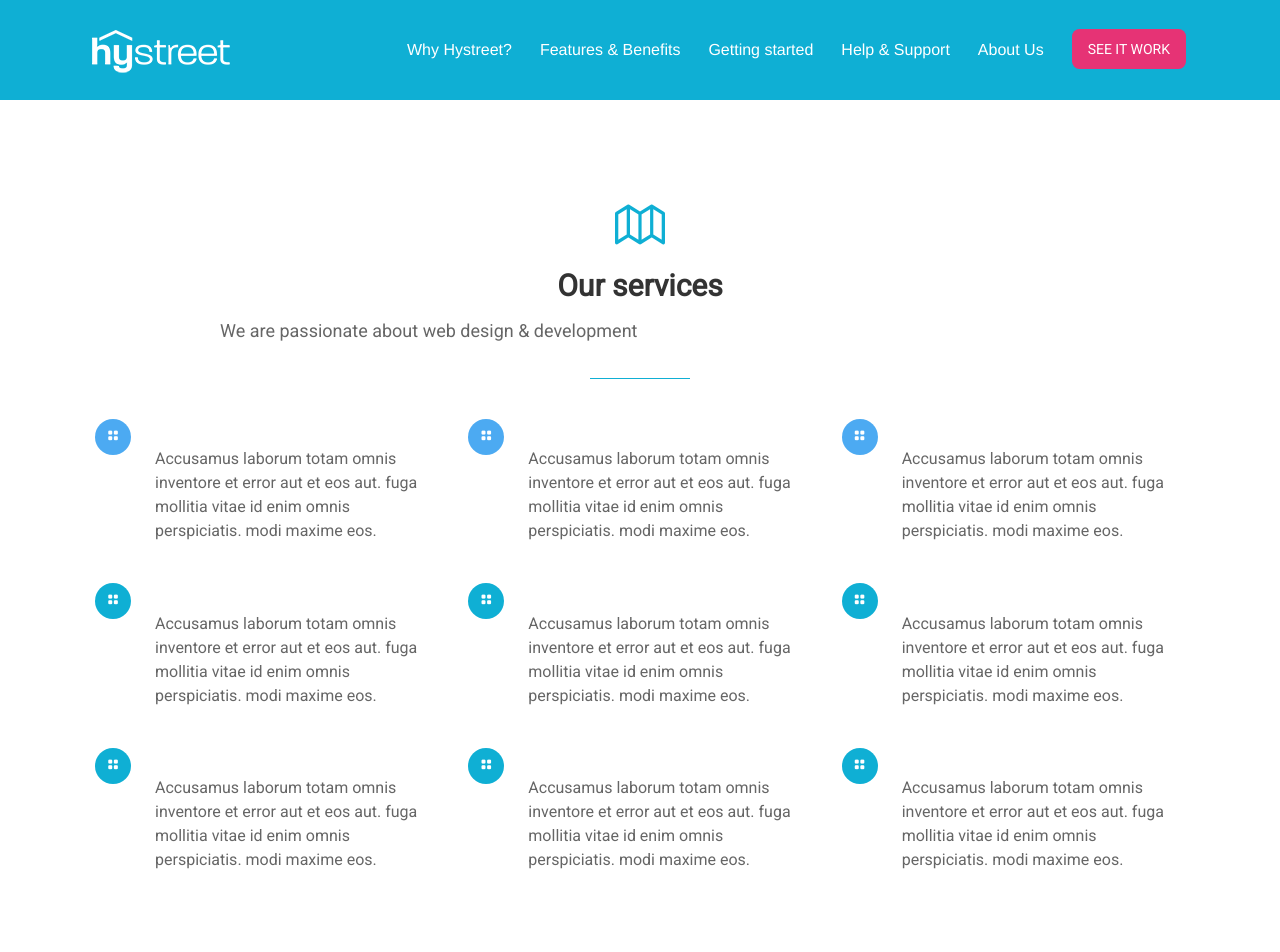
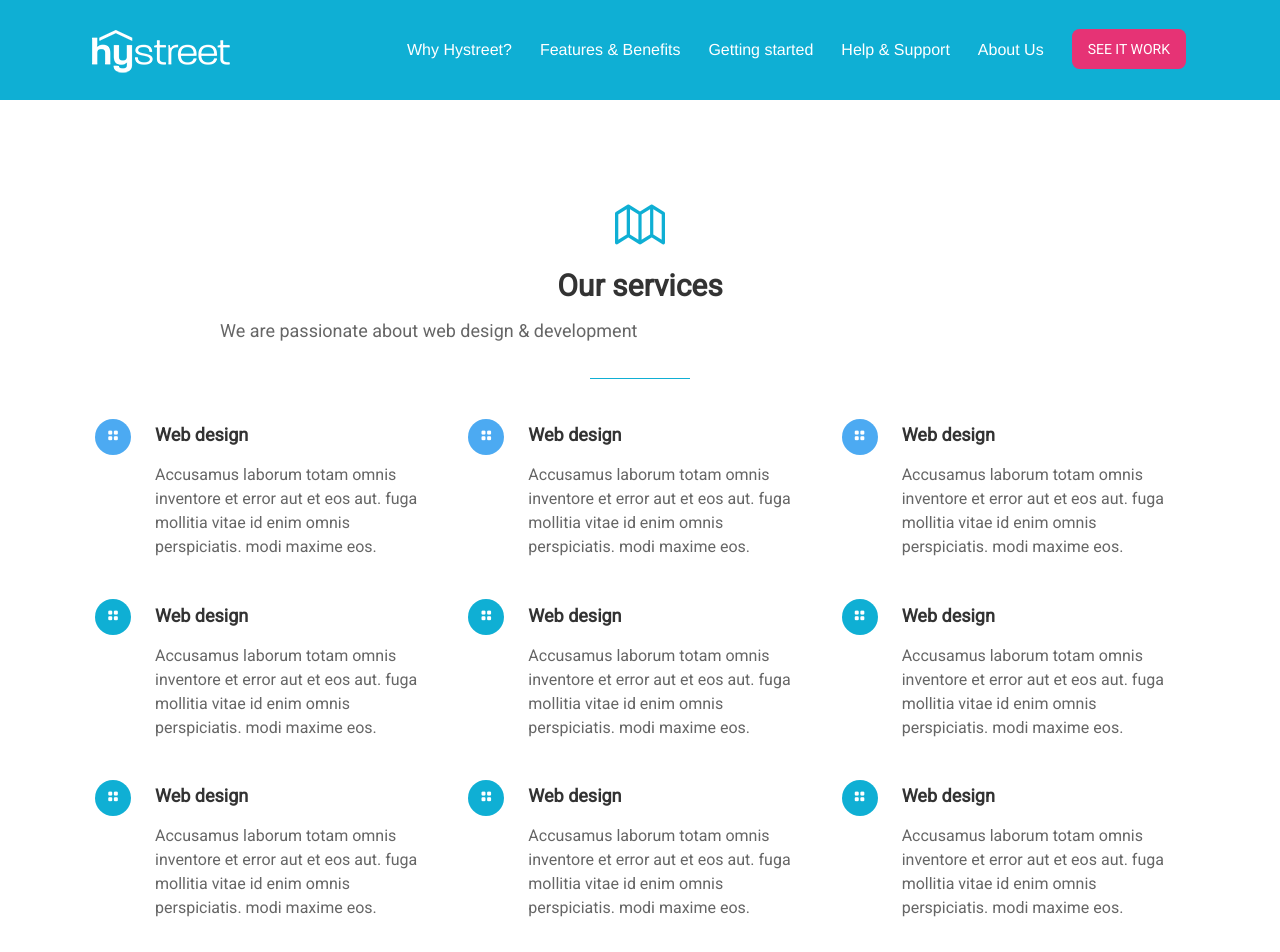
Before and after one commit to hystreet/hystreet.github.io, a Jekyll site: the page built from services.html, in a window 1280 px wide. Shown: the top 952 px of the page. Built offline with Jekyll 4.4.1, drawn with Linux system fonts in a browser that asks for light colours; some web fonts are replaced; a script that is not in the unit is left out.

Commit message:
Update style.css

```diff
--- a/css/style.css
+++ b/css/style.css
@@ -1234,7 +1234,7 @@ body {
 	border-radius: 5px 5px 0 0;
 }
 
-.features-header h2, h3 {
+.features-header h2 {
 	color: #FFF;
 	margin-bottom: 0px;
 }
```
